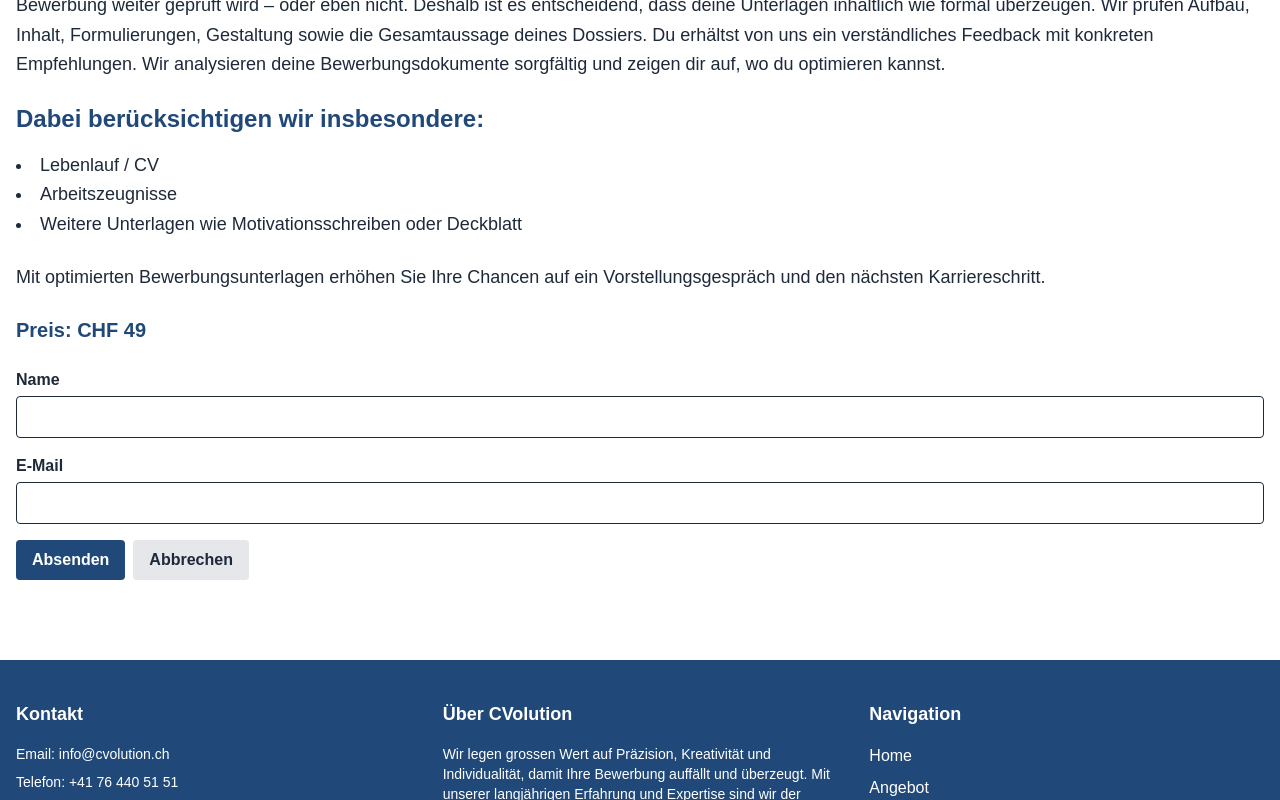
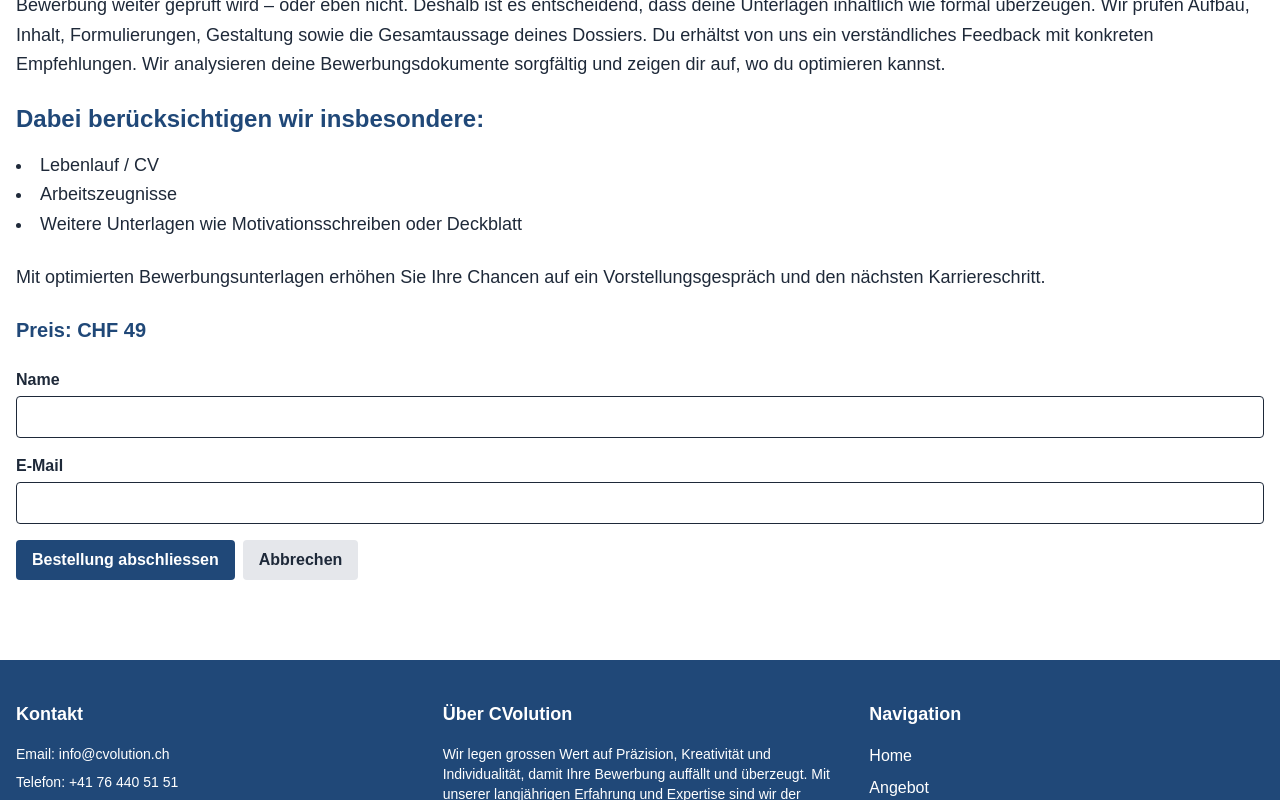
Before and after one commit to LE-NOIR-Web-Entwicklung/CVolutionNextJs, a Next.js app in the folder cvolution/: page /service-check in a window 1280 px wide. Both pictures are taken after a click on the button "Jetzt kaufen". Shown: the part 548-1348 px from the top of the page. Built offline with nearby package versions, Linux system fonts and the light colour scheme; no server answers.

Commit message:
mail handling

```diff
--- a/cvolution/src/app/confirmation/page.tsx
+++ b/cvolution/src/app/confirmation/page.tsx
@@ -11,6 +11,7 @@ export default function Confirmation() {
     if (typeof window !== "undefined") {
       const storedEmail = localStorage.getItem("confirmationEmail");
       const storedService = localStorage.getItem("confirmationService");
+      const storedName = localStorage.getItem("confirmationName");
       if (storedEmail) {
         setEmail(storedEmail);
         // Call API to send confirmation mail
@@ -19,11 +20,22 @@ export default function Confirmation() {
           headers: { "Content-Type": "application/json" },
           body: JSON.stringify({ email: storedEmail }),
         });
+        // Call API to send info mail
+        if (storedName && storedService) {
+          fetch("/api/send-info", {
+            method: "POST",
+            headers: { "Content-Type": "application/json" },
+            body: JSON.stringify({ name: storedName, email: storedEmail, service: storedService }),
+          });
+        }
         localStorage.removeItem("confirmationEmail"); // Clear the email after sending
       }
       if (storedService) {
         setService(storedService);
         localStorage.removeItem("confirmationService"); // Clear the service after sending
+      }
+      if (storedName) {
+        localStorage.removeItem("confirmationName");
       }
     }
   }, []);
--- a/cvolution/src/app/service-career/page.tsx
+++ b/cvolution/src/app/service-career/page.tsx
@@ -2,7 +2,6 @@
 
 import { useState } from "react";
   import Image from "next/image";
-  import { sendEmail } from "../../../lib/resend";
 
 export default function ServiceCareer() {
     const [showForm, setShowForm] = useState(false);
@@ -20,11 +19,11 @@ export default function ServiceCareer() {
         return;
       }
       try {
-        await sendEmail(name, email, service);
         // Save email to sessionStorage for confirmation page
         if (typeof window !== "undefined") {
           localStorage.setItem("confirmationEmail", email);
           localStorage.setItem("confirmationService", service);
+          localStorage.setItem("confirmationName", name);
 
         }
         setSubmitted(true);
@@ -92,16 +91,6 @@ export default function ServiceCareer() {
             <p className="text-xl font-bold mb-4 text-[#204878]">
               Preis: CHF 149 / Stunde
             </p>
-
-            {/* <a
-                href="https://calendly.com/armend-cvolution/kennenlern-gesprach"
-                target="_blank"
-                rel="noopener noreferrer"
-                className="inline-block px-4 py-3 mt-4 text-white font-bold bg-[#204878] rounded-lg shadow-lg hover:bg-[#1a3a66] transform hover:scale-105 transition duration-300"
-                >
-                    Jetzt Termin vereinbaren
-            </a> */}
-
                          {!showForm && !submitted && (
               <button
                 onClick={() => setShowForm(true)}
@@ -137,7 +126,7 @@ export default function ServiceCareer() {
                   type="submit"
                   className="px-4 py-2 bg-[#204878] text-white rounded font-bold hover:bg-[#1a3a66] transition"
                 >
-                  Absenden
+                  Bestellung abschliessen
                 </button>
                 <button
                   type="button"
--- a/cvolution/src/app/service-check/page.tsx
+++ b/cvolution/src/app/service-check/page.tsx
@@ -1,7 +1,6 @@
 "use client";
 import { useState } from "react";
 import Image from "next/image";
-import { sendEmail } from "../../../lib/resend";
 
 export default function ServiceCheck() {
   const [showForm, setShowForm] = useState(false);
@@ -19,11 +18,11 @@ export default function ServiceCheck() {
       return;
     }
     try {
-      await sendEmail(name, email, service);
       // Save email to sessionStorage for confirmation page
       if (typeof window !== "undefined") {
         localStorage.setItem("confirmationEmail", email);
         localStorage.setItem("confirmationService", service);
+        localStorage.setItem("confirmationName", name);
 
       }
       setSubmitted(true);
@@ -125,7 +124,7 @@ export default function ServiceCheck() {
                   type="submit"
                   className="px-4 py-2 bg-[#204878] text-white rounded font-bold hover:bg-[#1a3a66] transition"
                 >
-                  Absenden
+                  Bestellung abschliessen
                 </button>
                 <button
                   type="button"
--- a/cvolution/src/app/service-cv/page.tsx
+++ b/cvolution/src/app/service-cv/page.tsx
@@ -4,7 +4,6 @@ import { useState } from "react";
 
 
 import Image from "next/image";
-import { sendEmail } from "../../../lib/resend";
 
 export default function ServiceCV() {
 
@@ -23,11 +22,11 @@ export default function ServiceCV() {
         return;
       }
       try {
-        await sendEmail(name, email, service);
         // Save email to sessionStorage for confirmation page
         if (typeof window !== "undefined") {
           localStorage.setItem("confirmationEmail", email);
           localStorage.setItem("confirmationService", service);
+          localStorage.setItem("confirmationName", name);
         }
         setSubmitted(true);
         setShowForm(false);
@@ -120,7 +119,7 @@ export default function ServiceCV() {
                   type="submit"
                   className="px-4 py-2 bg-[#204878] text-white rounded font-bold hover:bg-[#1a3a66] transition"
                 >
-                  Absenden
+                  Bestellung abschliessen
                 </button>
                 <button
                   type="button"
--- a/cvolution/src/app/service-motivation/page.tsx
+++ b/cvolution/src/app/service-motivation/page.tsx
@@ -1,7 +1,6 @@
 "use client";
 import { useState } from "react";
 import Image from "next/image";
-import { sendEmail } from "../../../lib/resend";
 
 export default function ServiceMotivation() {
 
@@ -20,12 +19,11 @@ export default function ServiceMotivation() {
           return;
         }
         try {
-          await sendEmail(name, email, service);
           // Save email to sessionStorage for confirmation page
           if (typeof window !== "undefined") {
             localStorage.setItem("confirmationEmail", email);
             localStorage.setItem("confirmationService", service);
-
+            localStorage.setItem("confirmationName", name);
           }
           setSubmitted(true);
           setShowForm(false);
@@ -119,7 +117,7 @@ export default function ServiceMotivation() {
                   type="submit"
                   className="px-4 py-2 bg-[#204878] text-white rounded font-bold hover:bg-[#1a3a66] transition"
                 >
-                  Absenden
+                  Bestellung abschliessen
                 </button>
                 <button
                   type="button"
--- a/cvolution/src/app/service-rav/page.tsx
+++ b/cvolution/src/app/service-rav/page.tsx
@@ -1,7 +1,6 @@
 "use client";
 import { useState } from "react";
 import Image from "next/image";
-import { sendEmail } from "../../../lib/resend";
 
 export default function ServiceRAV() {
     const [showForm, setShowForm] = useState(false);
@@ -19,12 +18,11 @@ export default function ServiceRAV() {
           return;
         }
         try {
-          await sendEmail(name, email, service);
           // Save email to sessionStorage for confirmation page
           if (typeof window !== "undefined") {
             localStorage.setItem("confirmationEmail", email);
             localStorage.setItem("confirmationService", service);
-
+            localStorage.setItem("confirmationName", name);
           }
           setSubmitted(true);
           setShowForm(false);
@@ -118,7 +116,7 @@ export default function ServiceRAV() {
                   type="submit"
                   className="px-4 py-2 bg-[#204878] text-white rounded font-bold hover:bg-[#1a3a66] transition"
                 >
-                  Absenden
+                  Bestellung abschliessen
                 </button>
                 <button
                   type="button"
--- a/cvolution/src/app/service-salary/page.tsx
+++ b/cvolution/src/app/service-salary/page.tsx
@@ -1,7 +1,6 @@
 "use client";
 import { useState } from "react";
 import Image from "next/image";
-import { sendEmail } from "../../../lib/resend";
 
 export default function ServiceSalary() {
     const [showForm, setShowForm] = useState(false);
@@ -19,11 +18,11 @@ export default function ServiceSalary() {
         return;
       }
       try {
-        await sendEmail(name, email, service);
         // Save email to sessionStorage for confirmation page
         if (typeof window !== "undefined") {
           localStorage.setItem("confirmationEmail", email);
           localStorage.setItem("confirmationService", service);
+          localStorage.setItem("confirmationName", name);
 
         }
         setSubmitted(true);
@@ -117,7 +116,7 @@ export default function ServiceSalary() {
                   type="submit"
                   className="px-4 py-2 bg-[#204878] text-white rounded font-bold hover:bg-[#1a3a66] transition"
                 >
-                  Absenden
+                  Bestellung abschliessen
                 </button>
                 <button
                   type="button"
@@ -133,14 +132,6 @@ export default function ServiceSalary() {
                 Vielen Dank für Ihre Anfrage! Wir leiten Sie in Kürze zur Bezahlung weiter. Bitte warten Sie einen Moment.
               </p>
             )}
-            {/* <a
-                href="https://calendly.com/armend-cvolution/lohnanalyse"
-                target="_blank"
-                rel="noopener noreferrer"
-                className="inline-block px-4 py-3 mt-4 text-white font-bold bg-[#204878] rounded-lg shadow-lg hover:bg-[#1a3a66] transform hover:scale-105 transition duration-300"
-                >
-                    Jetzt Termin vereinbaren
-            </a> */}
           </div>
         </div>
       </div>
--- /dev/null
+++ b/cvolution/src/pages/api/send-info.ts
@@ -0,0 +1,20 @@
+import type { NextApiRequest, NextApiResponse } from 'next';
+import { sendEmail } from '../../../lib/resend';
+
+export default async function handler(req: NextApiRequest, res: NextApiResponse) {
+  if (req.method !== 'POST') {
+    return res.status(405).json({ message: 'Method not allowed' });
+  }
+
+  const { name, email, service } = req.body;
+  if (!name || !email || !service) {
+    return res.status(400).json({ message: 'Name, email, and service are required' });
+  }
+
+  try {
+    await sendEmail(name, email, service);
+    return res.status(200).json({ message: 'Info email sent' });
+  } catch (error) {
+    return res.status(500).json({ message: 'Failed to send info email', error });
+  }
+}
```
